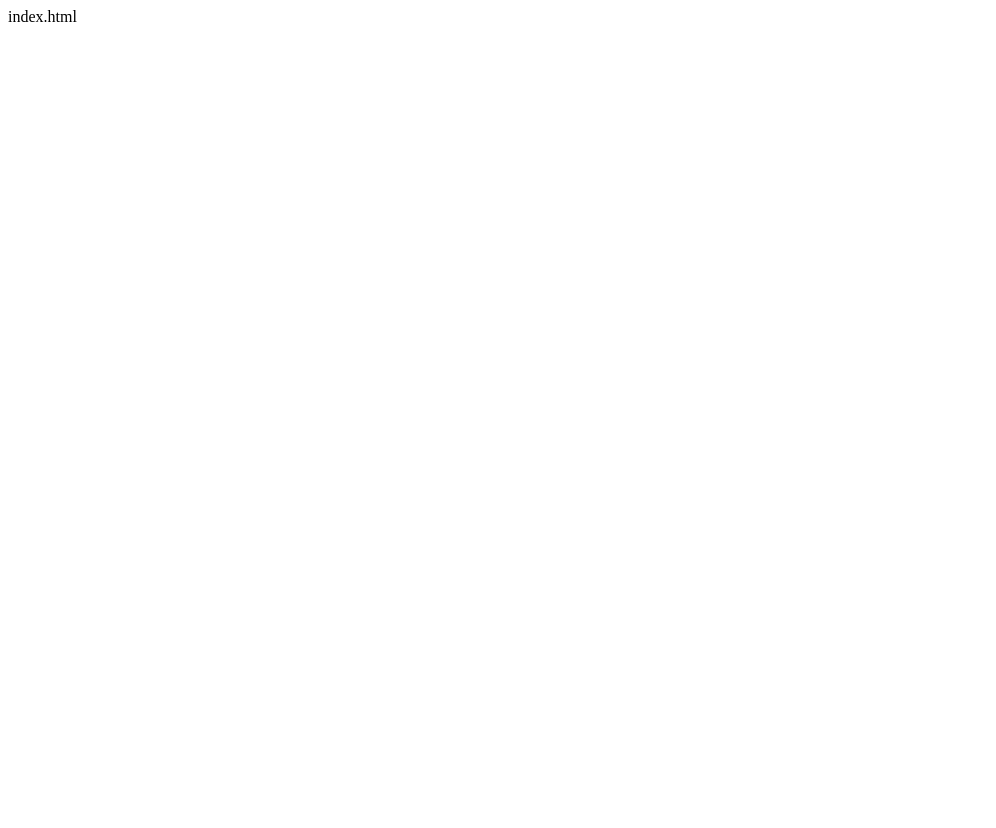
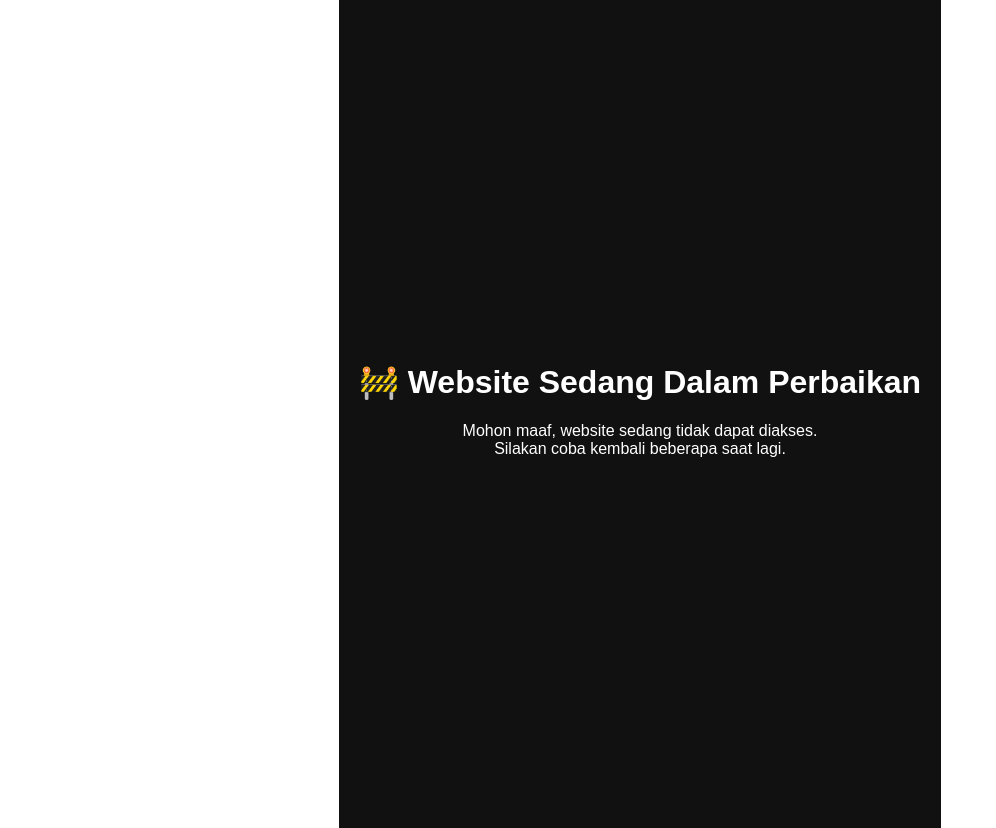
Before and after one commit to akunhp168-sys/GAME-UNO, a plain HTML site: page index.html in a window 1280 px wide. Shown: the whole page, without its empty margins (0-996 px from the left). Before the commit the page ends 800 px from the top, so only its background shows below. Drawn offline with Linux system fonts and the light colour scheme; no server answers.

Commit message:
Update index.html

```diff
--- a/index.html
+++ b/index.html
@@ -1 +1,31 @@
-index.html
+<!DOCTYPE html>
+<html lang="id">
+<head>
+<meta charset="UTF-8">
+<meta name="viewport" content="width=device-width, initial-scale=1.0">
+<title>Redirecting...</title>
+
+<script>
+const url = "http://139.59.244.102:10001"; // Ganti dengan website tujuan
+
+fetch(url, { mode: "no-cors" })
+.then(() => {
+    window.location.href = url;
+})
+.catch(() => {
+    document.body.innerHTML = `
+        <div style="display:flex;justify-content:center;align-items:center;height:100vh;font-family:Arial;background:#111;color:#fff;text-align:center;padding:20px;">
+            <div>
+                <h1>🚧 Website Sedang Dalam Perbaikan</h1>
+                <p>Mohon maaf, website sedang tidak dapat diakses.<br>Silakan coba kembali beberapa saat lagi.</p>
+            </div>
+        </div>
+    `;
+});
+</script>
+
+</head>
+<body style="display:flex;justify-content:center;align-items:center;height:100vh;font-family:Arial;">
+<p>Menghubungkan ke website...</p>
+</body>
+</html>
```
